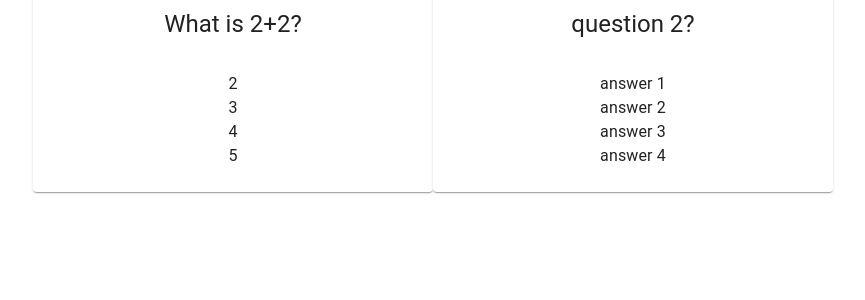
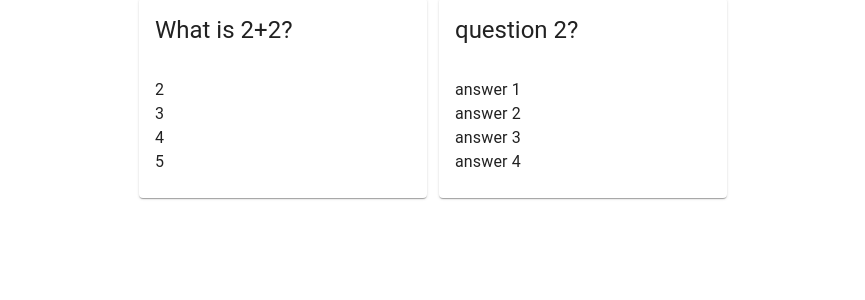
Before and after one commit to Ahmedkr5/FlashCard-Quiz, a React (Create React App) app: page / in a window 1280 px wide. Shown: the top 300 px of the page, without its empty margins (207-1072 px from the left). Built offline with nearby package versions, Linux system fonts and the light colour scheme.

Commit message:
key prop/css/installing axios

```diff
--- a/package.json
+++ b/package.json
@@ -10,6 +10,7 @@
     "@testing-library/jest-dom": "^5.14.1",
     "@testing-library/react": "^11.2.7",
     "@testing-library/user-event": "^12.8.3",
+    "axios": "^0.22.0",
     "react": "^17.0.2",
     "react-dom": "^17.0.2",
     "react-scripts": "4.0.3",
--- a/src/App.js
+++ b/src/App.js
@@ -13,7 +13,7 @@ function App() {
 
 const SAMPLE_FLASHCARDS =[
   {
-    id: 1,
+    Id: 1,
     question: 'What is 2+2?',
     answer: '4',
     options:[
@@ -24,7 +24,7 @@ const SAMPLE_FLASHCARDS =[
     ]
   },
   {
-    id: 2,
+    Id: 2,
     question: 'question 2?',
     answer: 'answer',
     options:[
--- a/src/components/Flashcard.js
+++ b/src/components/Flashcard.js
@@ -2,18 +2,23 @@ import React, { useState } from "react";
 import Card from "@mui/material/Card";
 import CardHeader from "@mui/material/CardHeader";
 import CardContent from "@mui/material/CardContent";
-import CardActions from "@mui/material/CardActions";
-import Collapse from "@mui/material/Collapse";
+
 import { makeStyles } from '@mui/styles';
 import Typography from '@mui/material/Typography';
 import ButtonBase from '@mui/material/ButtonBase';
 const useStyles = makeStyles({
     Card:{
-        width:400,
+        width:300,
         height:200,
-    },
+        margin:"2%"
+
+
+      },
+      CardHeader:{
+       textAlign:"left",
+      } ,
         cardAction: {
-        color:"green",
+        color:"green"
 
         }
 });
@@ -37,14 +42,14 @@ const classes=useStyles();
     <Card className={classes.Card} >
 
           {!flip ? (<>
-      <CardHeader title={flashcard.question}></CardHeader>
-      <CardContent>
+      <CardHeader className={classes.CardHeader} title={flashcard.question}></CardHeader>
+      <CardContent className={classes.CardHeader}>
 
-          {flashcard.options.map((option) => (
-         <Typography>   {option}</Typography>
+          {flashcard.options.map((option,i) => (
+         <Typography key={i}>   {option}</Typography>
           ))}
 
-      </CardContent></>) : (<><CardHeader title="The Correct answer is"></CardHeader><CardContent > <Typography variant="h4" > {flashcard.answer}</Typography></CardContent></>)}
+      </CardContent></>) : (<><CardHeader className={classes.CardHeader} title="The Correct answer is"></CardHeader><CardContent  > <Typography variant="h4" > {flashcard.answer}</Typography></CardContent></>)}
 
     </Card></ButtonBase>
   );
--- a/src/components/FlashcardList.js
+++ b/src/components/FlashcardList.js
@@ -6,7 +6,7 @@ export default function FlashcardList({flashcards}) {
     return (
 
         <Grid style={{display:'flex',justifyContent:'center',alignItems:'center'}} container rowSpacing={2} >
-            {flashcards.map(f=>(<Flashcard flashcard={f} key={flashcards.id}></Flashcard>))}
+            {flashcards.map((f,i)=>(<Flashcard flashcard={f} key={i}></Flashcard>))}
             </Grid>
 
     );
```
Also changed, not shown: 1 other file (tests, documents, lock files or other folders).
